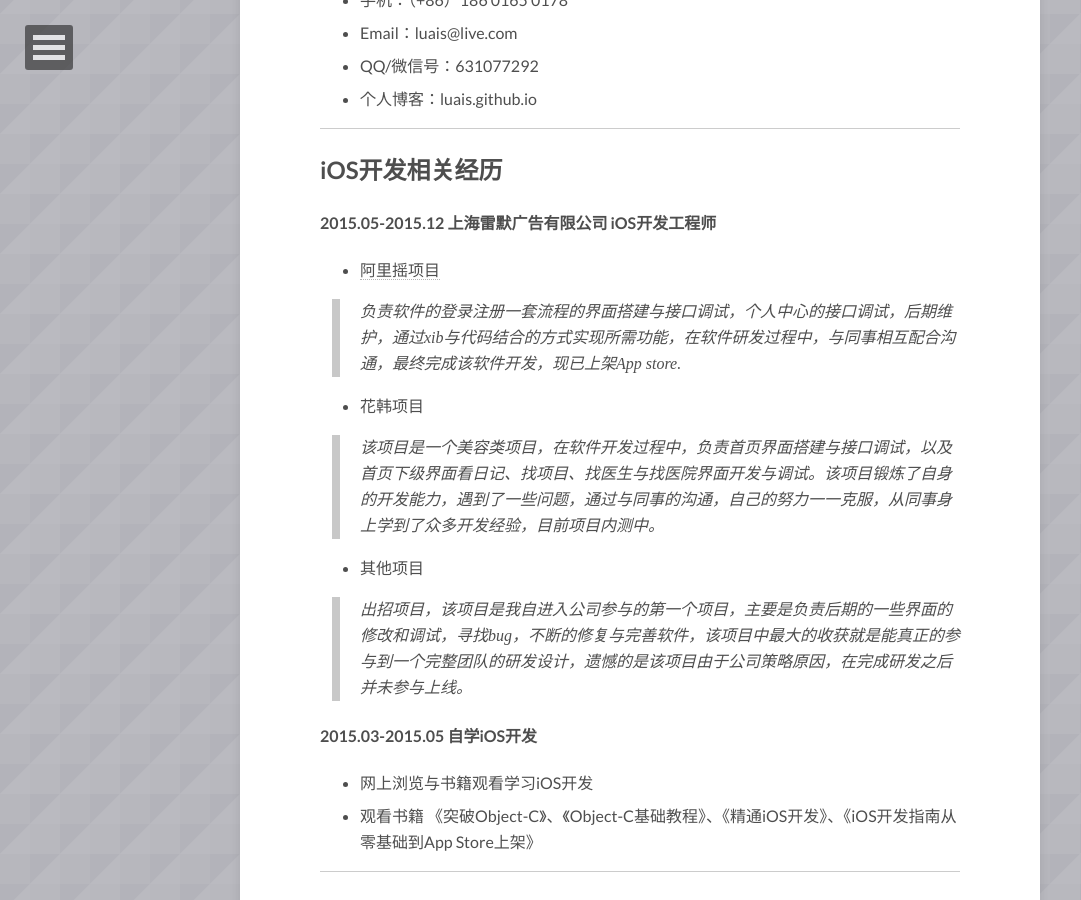
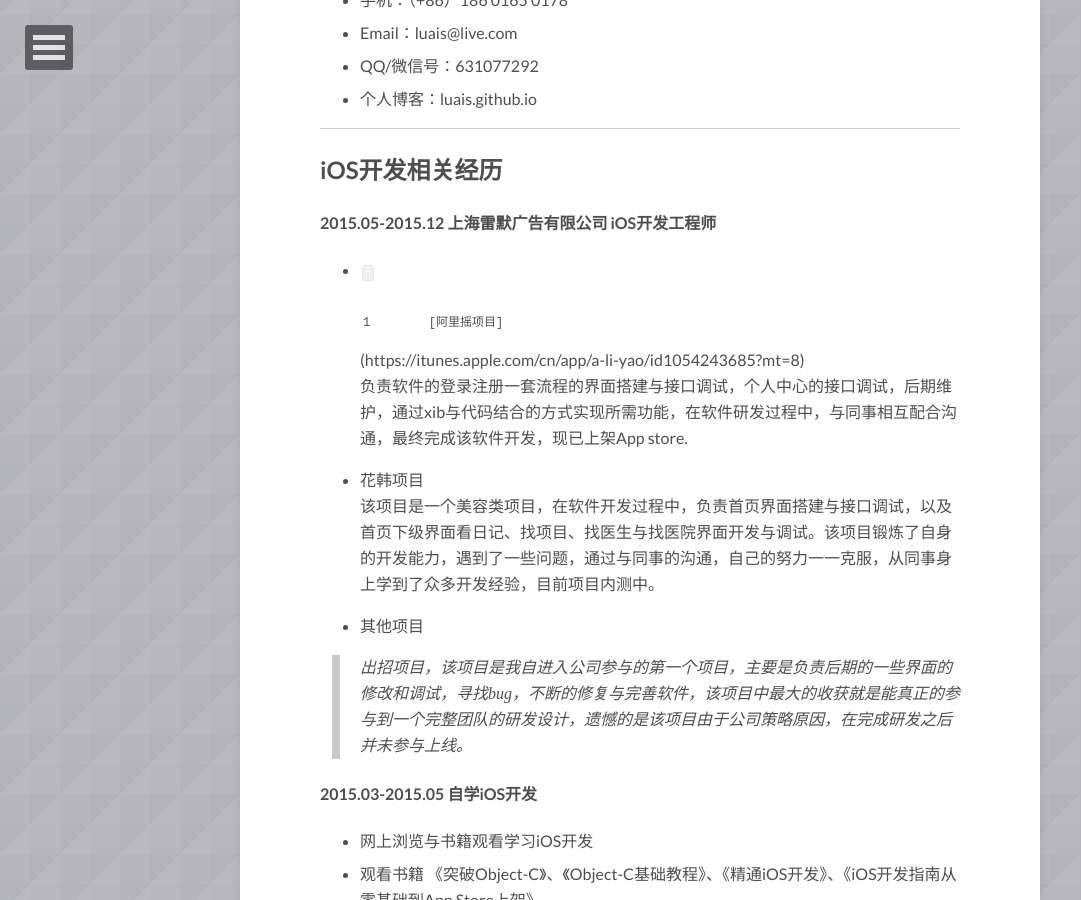
Before and after one commit to luais/luais.github.com, a Jekyll site: the page built from _posts/2015-12-24-平安夜前夕-独白.md, in a window 1280 px wide and 900 px high, scrolled down 586 px. Shown: the whole window, without its empty margins (0-1081 px from the left). Built offline with Jekyll 4.4.1, drawn with Linux system fonts in a browser that asks for light colours; nearby versions of some CDN libraries; comment, search, counter and statistics services are not loaded.

Commit message:
Update 2015-12-24-平安夜前夕-独白.md

```diff
--- a/_posts/2015-12-24-平安夜前夕-独白.md
+++ b/_posts/2015-12-24-平安夜前夕-独白.md
@@ -10,7 +10,9 @@ image:
 
 
 ##**杨宏利**
+
 #### iOS开发工程师<br>
+
 #### 上海
 ---
 # 联系方式
@@ -20,14 +22,15 @@ image:
 - 个人博客：luais.github.io
 
 ------
+
 ##  iOS开发相关经历
 
 #### 2015.05-2015.12	 上海雷默广告有限公司   	iOS开发工程师
-*	[阿里摇项目](https://itunes.apple.com/cn/app/a-li-yao/id1054243685?mt=8)
->负责软件的登录注册一套流程的界面搭建与接口调试，个人中心的接口调试，后期维护，通过xib与代码结合的方式实现所需功能，在软件研发过程中，与同事相互配合沟通，最终完成该软件开发，现已上架App store.
+*	`[阿里摇项目]`(https://itunes.apple.com/cn/app/a-li-yao/id1054243685?mt=8)<br>
+负责软件的登录注册一套流程的界面搭建与接口调试，个人中心的接口调试，后期维护，通过xib与代码结合的方式实现所需功能，在软件研发过程中，与同事相互配合沟通，最终完成该软件开发，现已上架App store.
 
-*	花韩项目
->该项目是一个美容类项目，在软件开发过程中，负责首页界面搭建与接口调试，以及首页下级界面看日记、找项目、找医生与找医院界面开发与调试。该项目锻炼了自身的开发能力，遇到了一些问题，通过与同事的沟通，自己的努力一一克服，从同事身上学到了众多开发经验，目前项目内测中。
+*	花韩项目<br>
+该项目是一个美容类项目，在软件开发过程中，负责首页界面搭建与接口调试，以及首页下级界面看日记、找项目、找医生与找医院界面开发与调试。该项目锻炼了自身的开发能力，遇到了一些问题，通过与同事的沟通，自己的努力一一克服，从同事身上学到了众多开发经验，目前项目内测中。
 
 *	其他项目
 >出招项目，该项目是我自进入公司参与的第一个项目，主要是负责后期的一些界面的修改和调试，寻找bug，不断的修复与完善软件，该项目中最大的收获就是能真正的参与到一个完整团队的研发设计，遗憾的是该项目由于公司策略原因，在完成研发之后并未参与上线。
@@ -46,10 +49,12 @@ image:
 - 数据库相关：MySQL/PgSQL/PDO/SQLite
 
 ***
+
 ## 教育背景<br>
 ##### 2010.09-2013.06	河南工业大学	模具设计制造	本科
 
 ------
+
 ## 特长爱好<br>
 喜欢学习新技术，钻研新领域，乐于分享和探究。
 喜欢逛V2EX、Github、个人Blog等相关网站
```
